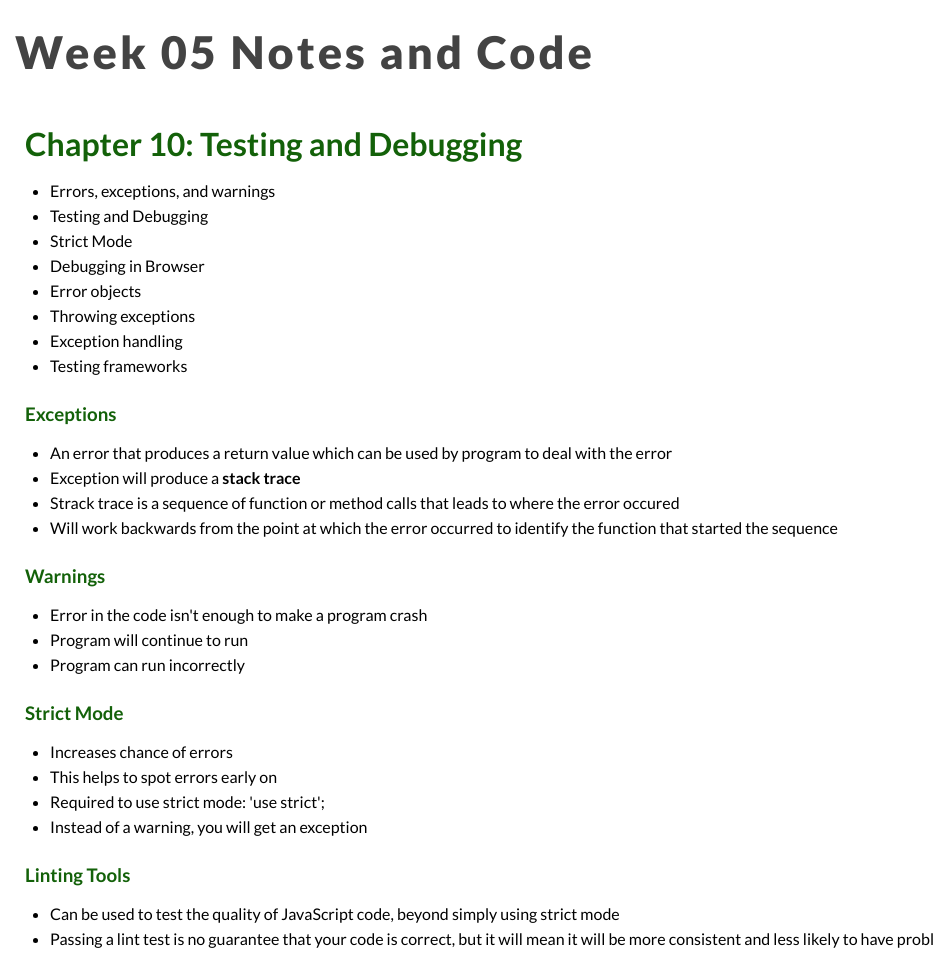
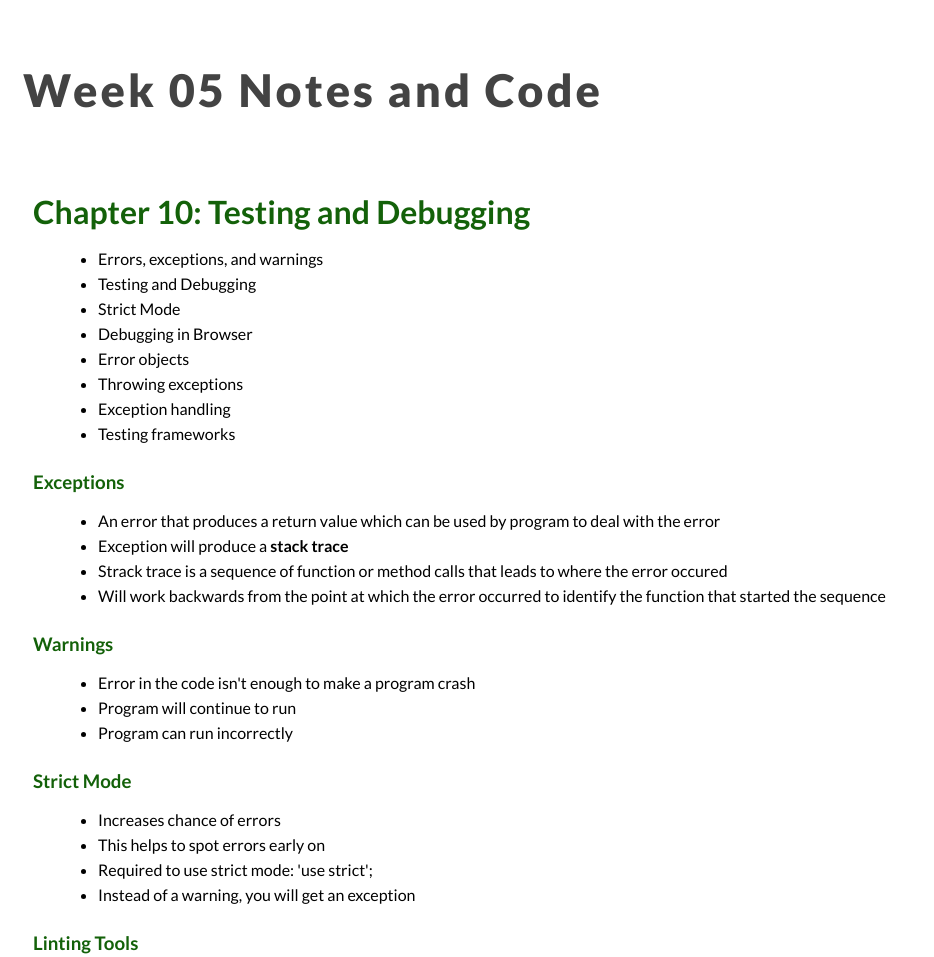
Before and after one commit to adgar152369/WDD330, a plain HTML site: page week05/index.html in a window 1280 px wide. Shown: the top 957 px of the page, without its empty margins (0-934 px from the left). Drawn offline with Linux system fonts and the light colour scheme.

Commit message:
week05 update

```diff
--- a/week05/index.html
+++ b/week05/index.html
@@ -4,7 +4,7 @@
     <meta charset="UTF-8">
     <meta http-equiv="X-UA-Compatible" content="IE=edge">
     <meta name="viewport" content="width=device-width, initial-scale=1.0">
-    <link rel="stylesheet" href="/style.css">
+    <link rel="stylesheet" href="./styles.css">
     <title>Week 05</title>
 </head>
 <body>
--- /dev/null
+++ b/week05/styles.css
@@ -0,0 +1,36 @@
+@import url('https://fonts.googleapis.com/css2?family=Lato:wght@100;300;400;700;900&display=swap');
+
+
+body {
+    background-color: #fff;
+    font-family: 'Lato', sans-serif;
+}
+
+header {
+    padding: 25px 15px;
+}
+
+header h1 {
+    font-weight: 900;
+    font-size: 45px;
+    color: #434343;
+    letter-spacing: 3px;
+}
+
+h2 {
+    font-size: 32px;
+    color: rgb(221, 190, 12);
+}
+
+h2, h3 {
+    margin: 20px 0 15px 25px;
+    color: rgb(19, 97, 9);
+}
+
+ul {
+    margin: 10px 15px 25px 50px;
+}
+
+ul li {
+    line-height: 25px;
+}
```
